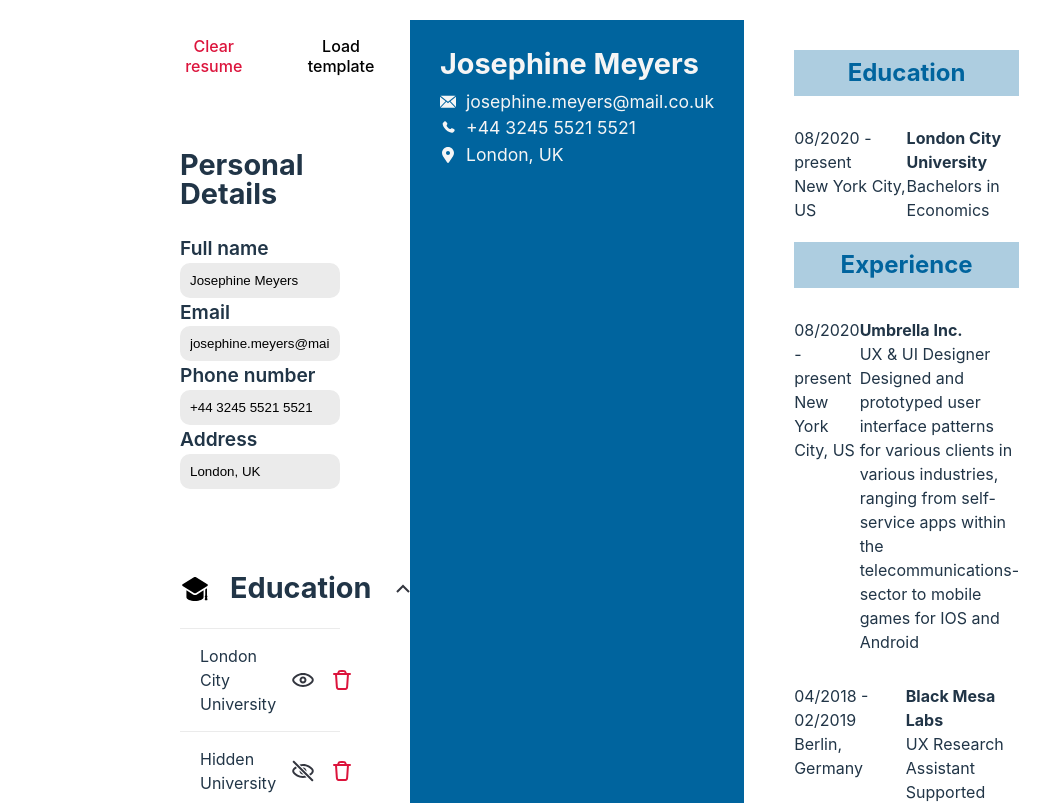
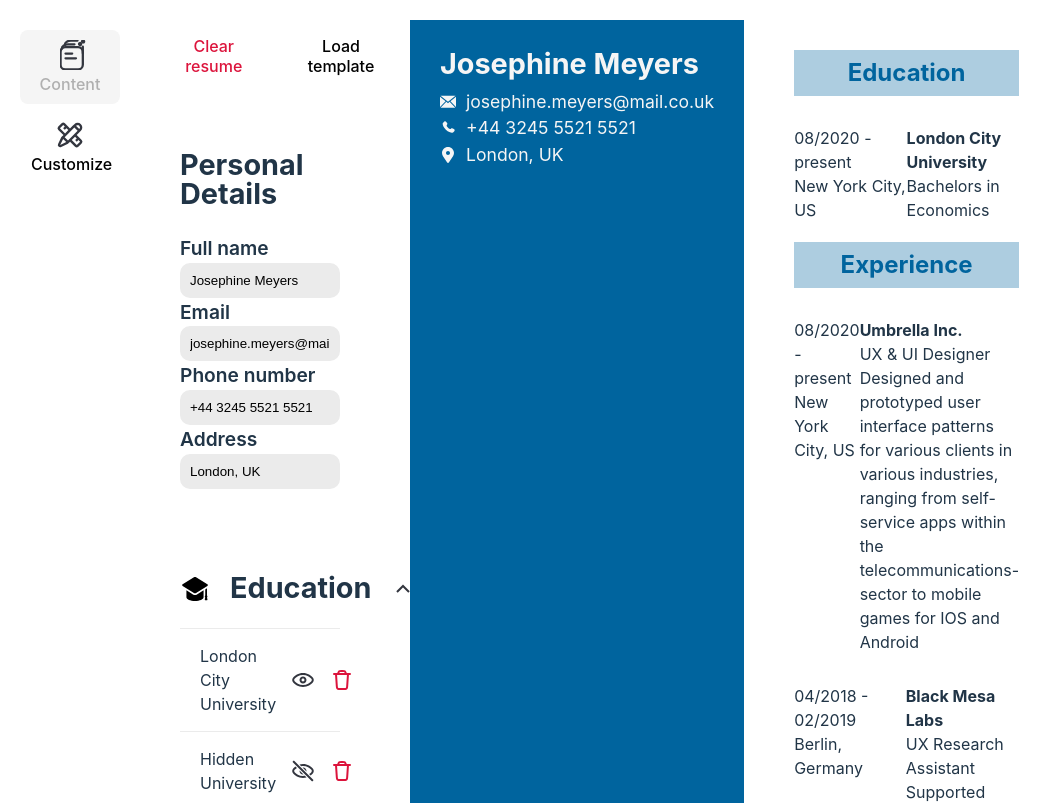
Before and after one commit to vespucchi/cv-application, a React (Vite) app: page / in a window 1280 px wide. Shown: the top 803 px of the page, without its empty margins (32-1082 px from the left). Built offline with nearby package versions, Linux system fonts and the light colour scheme.

Commit message:
ADD: content/customization tab

```diff
--- a/src/App.css
+++ b/src/App.css
@@ -20,7 +20,8 @@ form label {
     font-weight: 600;
 }
 
-form input {
+form input,
+form textarea {
     padding: 10px;
     border-radius: 10px;
     border: none;
@@ -53,10 +54,43 @@ button.save {
 section.info {
     display: flex;
     flex-direction: column;
+    position: relative;
     gap: 35px;
     width: 100%;
     min-width: 200px;
 }
+
+section.customization {
+    position: absolute;
+    width: 100px;
+    height: fit-content;
+    transform: translateX(-150px);
+    padding: 10px;
+    gap: 5px;
+
+}
+
+button#content,
+button#customization {
+    padding: 10px;
+    width: 100%;
+    background-color: transparent;
+}
+
+button#content.active,
+button#customization.active {
+    background-color: var(--white);
+}
+
+button:disabled {
+    cursor: default;
+    border: none;
+}
+
+button#content img {
+    transform: translateX(5px);
+}
+
 
 .card {
     background-color: white;
@@ -89,9 +123,6 @@ section.info {
 button#clear {
     color: #dc143c;
 }
-
-.personal-details {}
-
 
 li {
     list-style-type: none;
@@ -134,6 +165,11 @@ li img:nth-child(2) {
 .card-header img.collapsed {
     transform: rotate(0.50turn);
     transition: transform 0.2s;
+}
+
+textarea {
+    height: 100px;
+    resize: vertical;
 }
 
 button.add {
--- a/src/App.jsx
+++ b/src/App.jsx
@@ -8,6 +8,9 @@ import PersonalDetailsResume from './components/personalDetails/PersonalDetailsR
 import expandIcon from './assets/expand.svg';
 import education from './assets/education.svg';
 import work from './assets/work.svg';
+import content from './assets/content.svg';
+import customization from './assets/customization.svg';
+
 
 function App() {
     const savedData = data();
@@ -23,6 +26,8 @@ function App() {
     const [editExperienceItem, setEditExperienceItem] = useState(null);
     const [addExperienceItem, setAddExperienceItem] = useState(null);
     const [experienceCardVisible, setExperienceCardVisible] = useState(false);
+
+    const [currentTab, setCurrentTab] = useState('content');
 
 
     const savePersonalData = () => {
@@ -69,9 +74,8 @@ function App() {
         setExperienceInfo(savedData.experienceList());
     };
 
-    const removeExperience = (e) => {
-        e.preventDefault();
-        savedData.removeExperience(editExperienceItem.key);
+    const removeExperience = (key) => {
+        savedData.removeExperience(key);
         setEditExperienceItem(null);
         setExperienceInfo(savedData.experienceList());
     };
@@ -120,11 +124,24 @@ function App() {
     return (
         <main>
             <section className="info">
+                <section className="customization card">
+                    <button id='content' className={currentTab === 'content' ? 'active' : null} onClick={() => setCurrentTab('content')} disabled={currentTab === 'content' ? true : null} >
+                        <img src={content} alt="" />
+                        <p>Content</p>
+                    </button>
+                    <button id='customization' className={currentTab === 'customization' ? 'active' : null} onClick={() => setCurrentTab('customization')} disabled={currentTab === 'customization' ? true : null}>
+                        <img src={customization} alt="" />
+                        <p>Customize</p>
+                    </button>
+                </section>
                 <section className='clear-load card'>
                     <button id='clear' onClick={clearResume} >Clear resume</button>
                     <button id='load' onClick={loadTemplate} >Load template</button>
                 </section>
 
+                {
+                    currentTab === 'content'
+                        ?   <>
                                 <section className='personal-details card'>
                                         <PersonalDetails
                                             fullName={personalInfo.fullName}
@@ -135,14 +152,12 @@ function App() {
                                             onFocusOut={savePersonalData}
                                         />
                                     </section>
-
                                     <section className="education card">
                                         <div className="card-header" onClick={() => setEducationCardVisible(!educationCardVisible)} >
                                             <img src={education} alt="" />
                                             <h1>Education</h1>
                                             <img src={expandIcon} className={educationCardVisible ? 'expanded' : 'collapsed'} />
                                         </div>
-
                                         {educationCardVisible && <Education
                                             educationInfo={educationInfo}
                                             editEducationItem={editEducationItem}
@@ -155,7 +170,6 @@ function App() {
                                             addEducation={addEducation}
                                             toggleEducation={toggleEducation}
                                         />}
-
                                     </section>
 
                                     <section className="experience card">
@@ -179,6 +193,10 @@ function App() {
                                         />}
 
                                     </section>
+                            </>
+                    : null
+                }
+
             </section>
 
             <section className="resume">
@@ -299,10 +317,6 @@ function App() {
                     </div>
                 </div>
             </section>
-
-            <section className="customization">
-
-            </section>
         </main>
     )
 }
--- a/src/index.css
+++ b/src/index.css
@@ -57,7 +57,6 @@ button {
     font-size: 1em;
     font-weight: 500;
     font-family: inherit;
-    background-color: #1a1a1a;
     cursor: pointer;
     transition: border-color 0.25s;
 }
```
Also changed, not shown: src/assets/content.svg (added), src/assets/customization.svg (added). Lines whose indentation alone changed are shown as unchanged.
